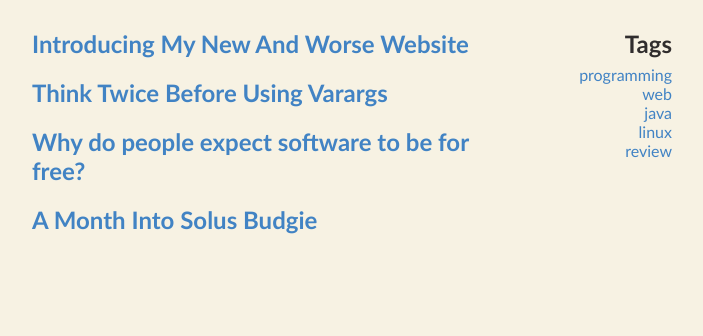
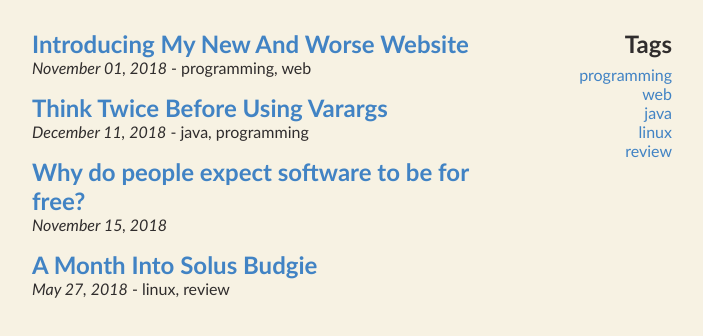
Before and after one commit to btw-i-use-arch/btw-i-use-arch.github.io, a plain HTML site: page index.html in a window 1280 px wide. Shown: the part 58-394 px from the top of the page, without its empty margins (288-991 px from the left). Drawn offline with Linux system fonts and the light colour scheme.

Commit message:
Article list now shows tags and publish date

```diff
--- a/base.css
+++ b/base.css
@@ -56,8 +56,15 @@ flex-direction: row;
 .articles{
 flex: 1;
 }
-.articles h2{
+.article-entry{
+margin-bottom: 1em;
+}
+.article-title{
 margin-top: 0;
+margin-bottom: 0;
+}
+.article-tag + .article-tag::before{
+content: ", ";
 }
 .tags{
 margin-left: 2em;
--- a/index.html
+++ b/index.html
@@ -25,10 +25,14 @@
 </header>
 <div class="index-content">
 <div class="articles">
-<a href="articles/introducing-my-new-and-worse-website.html"><h2>Introducing My New And Worse Website</h2></a>
-<a href="articles/think-twice-before-using-varargs.html"><h2>Think Twice Before Using Varargs</h2></a>
-<a href="articles/why-do-people-expect-software-to-be-for-free.html"><h2>Why do people expect software to be for free?</h2></a>
-<a href="articles/back-to-linux.html"><h2>A Month Into Solus Budgie</h2></a>
+<div class="article-entry"><a href="articles/introducing-my-new-and-worse-website.html"><h2 class="article-title">Introducing My New And Worse Website</h2></a>
+<i>November 01, 2018</i> - <span class="article-tag">programming</span><span class="article-tag">web</span></div>
+<div class="article-entry"><a href="articles/think-twice-before-using-varargs.html"><h2 class="article-title">Think Twice Before Using Varargs</h2></a>
+<i>December 11, 2018</i> - <span class="article-tag">java</span><span class="article-tag">programming</span></div>
+<div class="article-entry"><a href="articles/why-do-people-expect-software-to-be-for-free.html"><h2 class="article-title">Why do people expect software to be for free?</h2></a>
+<i>November 15, 2018</i></div>
+<div class="article-entry"><a href="articles/back-to-linux.html"><h2 class="article-title">A Month Into Solus Budgie</h2></a>
+<i>May 27, 2018</i> - <span class="article-tag">linux</span><span class="article-tag">review</span></div>
 </div>
 <div class="tags">
 <h2>Tags</h2><div class="tag-list">
```
Also changed, not shown: index-tag-java.html (+2 -1 lines), index-tag-linux.html (+2 -1 lines), index-tag-programming.html (+4 -2 lines), index-tag-review.html (+2 -1 lines), index-tag-web.html (+2 -1 lines).
